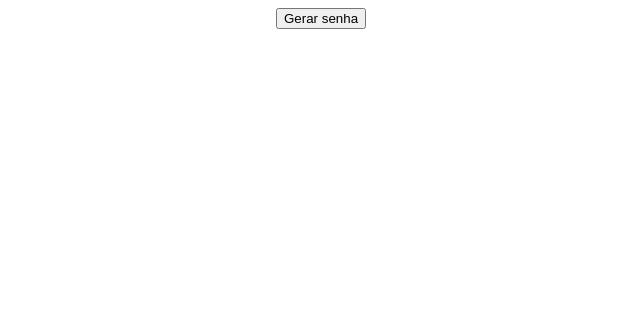
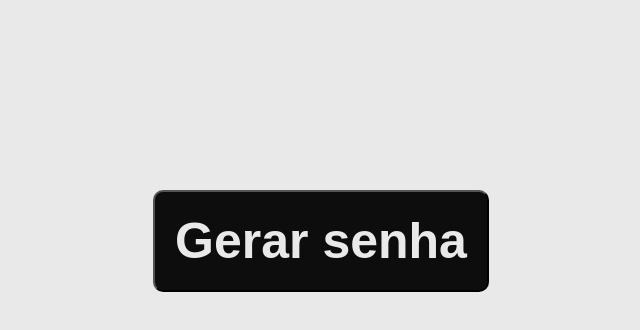
Before and after one commit to cpwaldow/randomPassowrd, a plain HTML site: page index.html in a window 1280 px wide. Shown: the whole page, without its empty margins (319-959 px from the left). Drawn offline with Linux system fonts and the light colour scheme.

Commit message:
estilização do botão

```diff
--- a/style.css
+++ b/style.css
@@ -1,5 +1,19 @@
+body {
+  background-color: #e9e9e9;
+}
+
 .container {
   display: flex;
   flex-direction: column;
   align-items: center;
+  margin-top: 15%;
 }
+
+#create-password {
+  font-size: 50px;
+  padding: 20px;
+  border-radius: 10px;
+  background-color: #0D0D0D;
+  color: #e9e9e9;
+  font-weight: bolder;
+}
```
